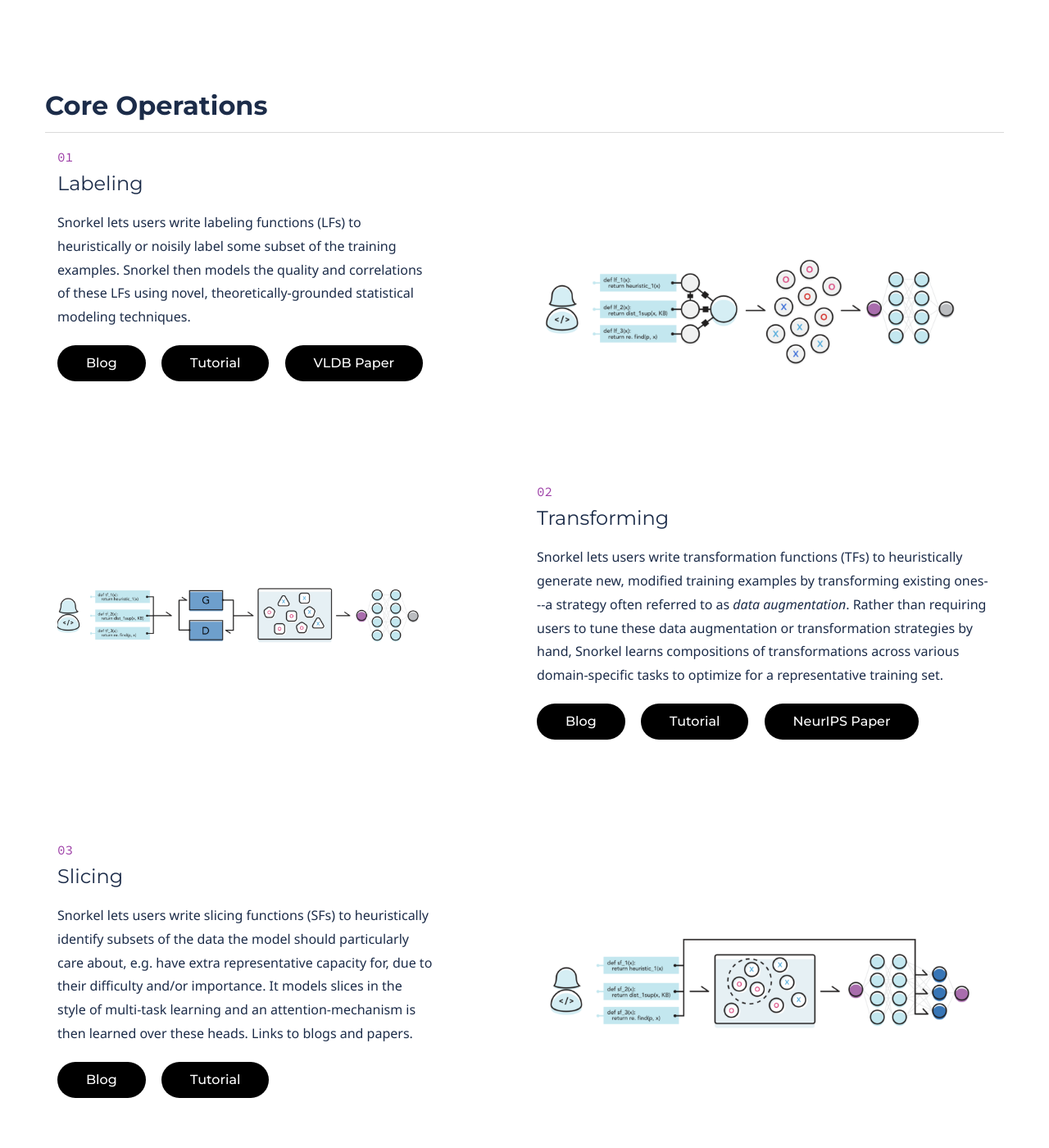
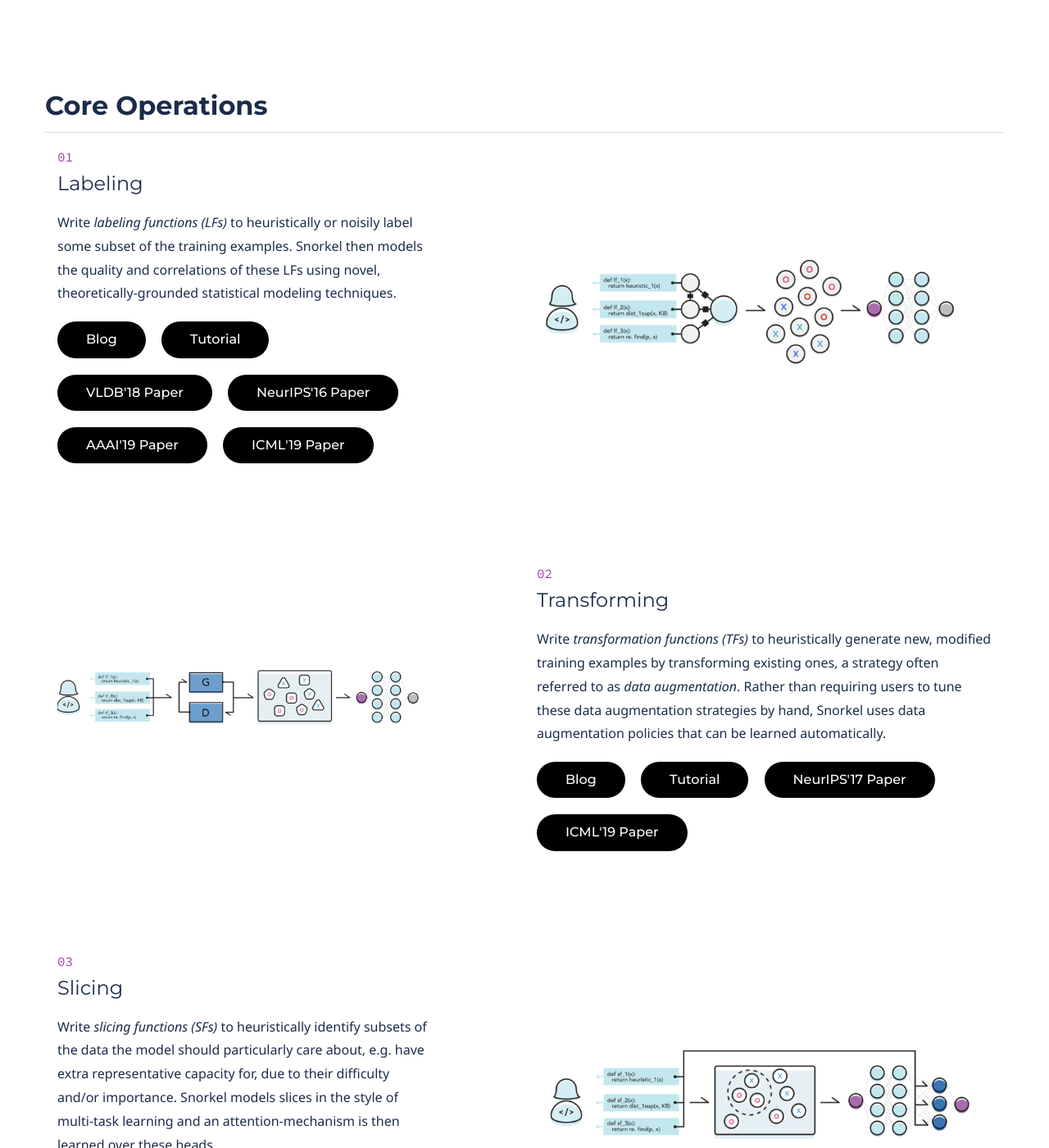
Before and after one commit to snorkel-team/website, a Jekyll site: the page built from features.html, in a window 1280 px wide and 1400 px high, scrolled down 1445 px. Shown: the whole window at 82% size. Built offline with Jekyll 4.4.1, drawn with Linux system fonts in a browser that asks for light colours; some of the changed text lies outside the part shown.

Commit message:
Editing Features page

```diff
--- a/features.html
+++ b/features.html
@@ -22,7 +22,7 @@
           Snorkel then automatically models, cleans, and integrates the resulting training data using <a href="#">novel, theoretically-grounded techniques</a>.
         </p>
         <p>
-          Snorkel has been deployed in <a href="/use-cases/">industry, medicine, science, and government</a> to build new ML applications in a fraction of the time as compared to hand-labeling data; for more, see <a href="/use-cases">use cases and tutorials</a>.
+          Snorkel has been deployed in <a href="/use-cases/">industry, medicine, science, and government</a> to build new ML applications in a fraction of the time; for more, see <a href="/use-cases">use cases and tutorials</a>.
         </p>
       </div>
       <div class="col-sm-6">
@@ -65,14 +65,15 @@
         <p class="purple-numbers">01</p>
         <h4>Labeling</h4>
         <p>
-          Snorkel lets users write labeling functions (LFs) to heuristically or noisily label some subset of the training examples.
+          Write <i>labeling functions (LFs)</i> to heuristically or noisily label some subset of the training examples.
           Snorkel then models the quality and correlations of these LFs using novel, theoretically-grounded statistical modeling techniques.
         </p>
         <button href="http://hazyresearch.github.io/snorkel/blog/weak_supervision.html" class="btn btn--rounded btn--dark">Blog</button>
         <button href="snorkel.org" class="btn btn--rounded btn--dark">Tutorial</button>
-        <button href="https://arxiv.org/abs/1711.10160" class="btn btn--rounded btn--dark">VLDB Paper</button>
-        <!-- <button href="https://arxiv.org/abs/1605.07723" class="btn btn--rounded btn--dark">NeurIPS Paper</button>
-        <button href="https://arxiv.org/abs/1810.02840" class="btn btn--rounded btn--dark">AAAI Paper</button> -->
+        <button href="https://arxiv.org/abs/1711.10160" class="btn btn--rounded btn--dark">VLDB'18 Paper</button>
+        <button href="https://arxiv.org/abs/1605.07723" class="btn btn--rounded btn--dark">NeurIPS'16 Paper</button>
+        <button href="https://arxiv.org/abs/1810.02840" class="btn btn--rounded btn--dark">AAAI'19 Paper</button>
+        <button href="https://arxiv.org/abs/1810.02840" class="btn btn--rounded btn--dark">ICML'19 Paper</button>
       </div>
       <div class="col-sm-1"></div>
       <div class="col-sm-6">
@@ -88,13 +89,13 @@
         <p class="purple-numbers">02</p>
         <h4>Transforming</h4>
         <p>
-          Snorkel lets users write transformation functions (TFs) to heuristically generate new, modified training examples by transforming existing ones---a strategy often referred to as <i>data augmentation</i>.
-          Rather than requiring users to tune these data augmentation or transformation strategies by hand, Snorkel learns compositions of transformations across various domain-specific tasks to optimize for a representative training set.
+          Write <i>transformation functions (TFs)</i> to heuristically generate new, modified training examples by transforming existing ones, a strategy often referred to as <i>data augmentation</i>.
+          Rather than requiring users to tune these data augmentation strategies by hand, Snorkel uses data augmentation policies that can be learned automatically.
         </p>
         <button href="https://hazyresearch.github.io/snorkel/blog/tanda.html" class="btn btn--rounded btn--dark">Blog</button>
         <button href="snorkel.org" class="btn btn--rounded btn--dark">Tutorial</button>
-        <button href="https://arxiv.org/abs/1803.06084" class="btn btn--rounded btn--dark">NeurIPS Paper</button>
-        <!-- <button href="https://arxiv.org/abs/1803.06084" class="btn btn--rounded btn--dark">ICML Paper</button> -->
+        <button href="https://arxiv.org/abs/1803.06084" class="btn btn--rounded btn--dark">NeurIPS'17 Paper</button>
+        <button href="https://arxiv.org/abs/1803.06084" class="btn btn--rounded btn--dark">ICML'19 Paper</button>
       </div>
       <div class="col-sm-12 visible-xs-block">
         <img src="/doks-theme/assets/images/layout/Transforming.png" alt="Transforming" style="margin-top: 110px;" />
@@ -105,7 +106,8 @@
         <p class="purple-numbers">03</p>
         <h4>Slicing</h4>
         <p>
-          Snorkel lets users write slicing functions (SFs) to heuristically identify subsets of the data the model should particularly care about, e.g. have extra representative capacity for, due to their difficulty and/or importance. It models slices in the style of multi-task learning and an attention-mechanism is then learned over these heads.  Links to blogs and papers.
+          Write <i>slicing functions (SFs)</i> to heuristically identify subsets of the data the model should particularly care about, e.g. have extra representative capacity for, due to their difficulty and/or importance.
+          Snorkel models slices in the style of multi-task learning and an attention-mechanism is then learned over these heads.
         </p>
         <button href="http://hazyresearch.github.io/snorkel/blog/superglue.html" class="btn btn--rounded btn--dark">Blog</button>
         <button href="snorkel.org" class="btn btn--rounded btn--dark">Tutorial</button>
```
Also changed, not shown: other parts of features.html (+1 -1 lines).
